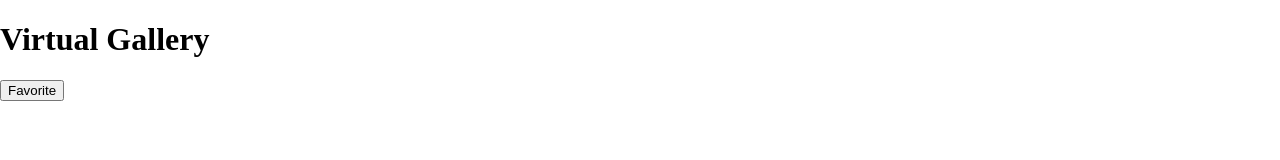
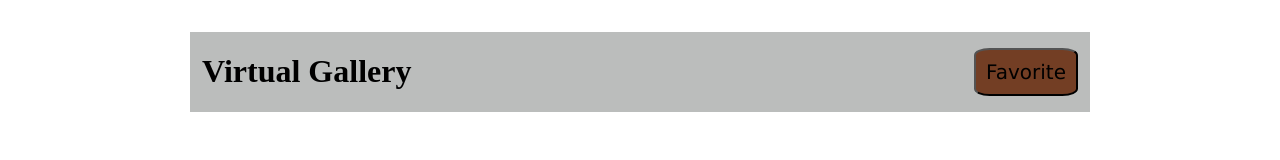
Before and after one commit to GCarolyne/Virtual-Art-Gallery, a website with bundled scripts: page index.html in a window 1280 px wide. Built offline with nearby package versions, Linux system fonts and the light colour scheme.

Commit message:
updated background color header

```diff
--- a/css/layout.css
+++ b/css/layout.css
@@ -7,10 +7,38 @@ body {
 }
 
 .container {
-  width: 100%;
+  max-width: 575px;
   margin: 0 auto;
+  padding: 0 1.5 rem;
+  margin-top: 2rem;
 }
 
 .row {
   display: flex;
+  flex-wrap: wrap;
 }
+
+.heading {
+  flex-basis: 100%;
+}
+
+.column-full {
+  display: flex;
+  flex-basis: 100%;
+  align-items: center;
+}
+
+@media screen and (width >= 768px) {
+  .container {
+    max-width: 900px;
+  }
+
+  .column-full,
+  .column-half {
+    padding: 0 0.75rem;
+  }
+
+  .column-half {
+    width: 50%;
+  }
+}
--- a/css/styles.css
+++ b/css/styles.css
@@ -1,3 +1,12 @@
-.heading {
-  flex-basis: 100%;
+.favorites {
+  background-color: #733e24;
+  color: black;
+  padding: 10px;
+  border-radius: 15%;
+  font-size: 20px;
+  font-family: 'Lucida Sans', Geneva, Verdana, sans-serif;
 }
+
+#heading-color {
+  background-color: #bbbdbc;
+}
--- a/index.html
+++ b/index.html
@@ -12,7 +12,7 @@
   <body>
     <div class="container">
       <div class="row">
-        <div class="column-full">
+        <div class="column-full" id="heading-color">
           <h1 class="heading">Virtual Gallery</h1>
           <button type="button" class="favorites" name="favorites">
             Favorite
```
